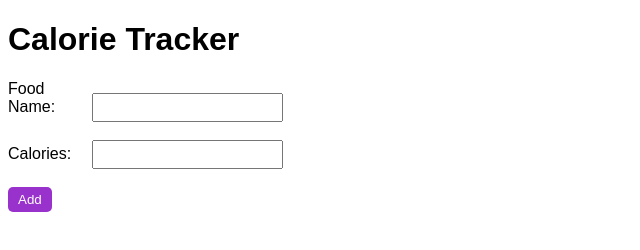
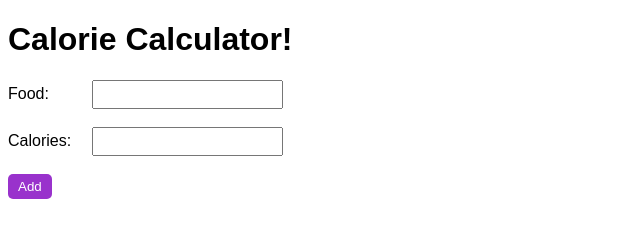
Before and after one commit to PurpleCactuar/PROG209HW4, a plain HTML site: page index.html in a window 1280 px wide. Shown: the whole page, without its empty margins (0-640 px from the left). Drawn offline with Linux system fonts and the light colour scheme.

Commit message:
Update index.html

```diff
--- a/index.html
+++ b/index.html
@@ -6,9 +6,9 @@
     <link rel="stylesheet" href="style.css">
 </head>
 <body>
-	<h1>Calorie Tracker</h1>
+	<h1>Calorie Calculator!</h1>
 	<form>
-		<label for="foodName">Food Name:</label>
+		<label for="foodName">Food:</label>
 		<input type="text" id="foodName">
       <br>
       <br>
```
